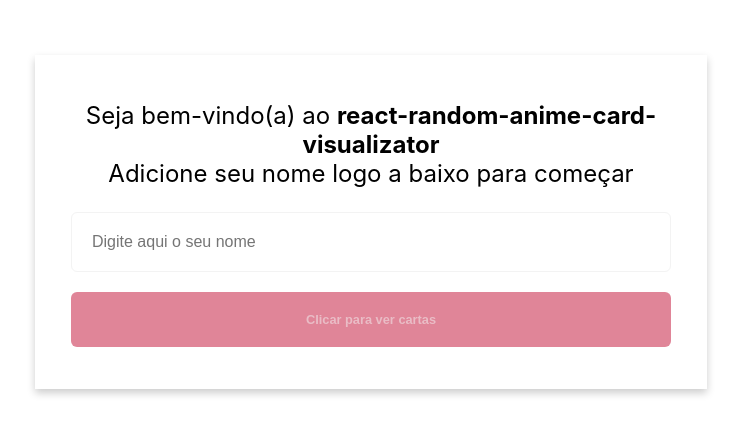
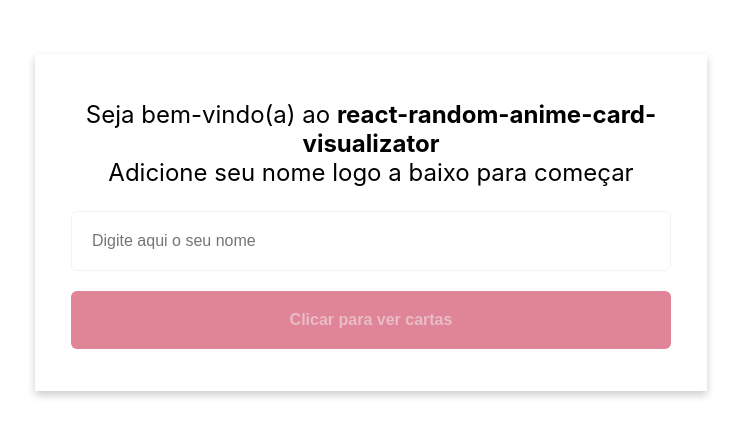
Before and after one commit to lgustavosoftwareengineer/react-random-anime-card-visualizator, a Next.js app: page / in a window 1280 px wide. Shown: the part 178-614 px from the top of the page, without its empty margins (269-1010 px from the left). Built offline with nearby package versions, Linux system fonts and the light colour scheme.

Commit message:
feat: pass input text style to text input component

```diff
--- a/src/components/TextInput/styles.ts
+++ b/src/components/TextInput/styles.ts
@@ -4,5 +4,5 @@ import { InputCSS } from '../styles'
 
 export const StyledTextInput = styled.input`
   ${InputCSS};
-  font-size: 1rem;
+  border: 1px solid #f3f3f3;
 `
--- a/src/components/styles.ts
+++ b/src/components/styles.ts
@@ -4,5 +4,5 @@ export const InputCSS = css`
   margin-bottom: 20px;
   border-radius: 6px;
   padding: 20px;
-  font-size: 0.8rem;
+  font-size: 1rem;
 `
--- a/src/features/modules/domains/sign-up-user/styles.ts
+++ b/src/features/modules/domains/sign-up-user/styles.ts
@@ -14,10 +14,6 @@ export const CardContent = styled.div`
   width: 50vw;
   flex-direction: column;
   justify-content: center;
-
-  input[type='text'] {
-    border: 1px solid #f3f3f3;
-  }
 `
 
 export const WelcomeText = styled.p`
```
